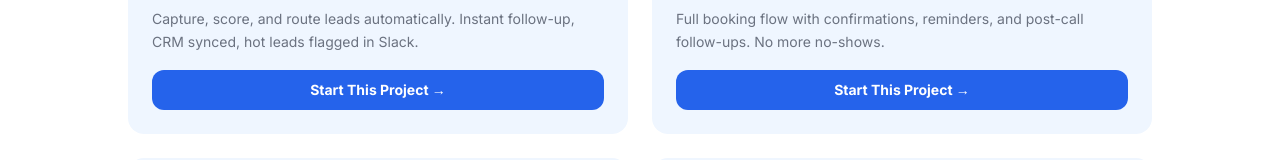
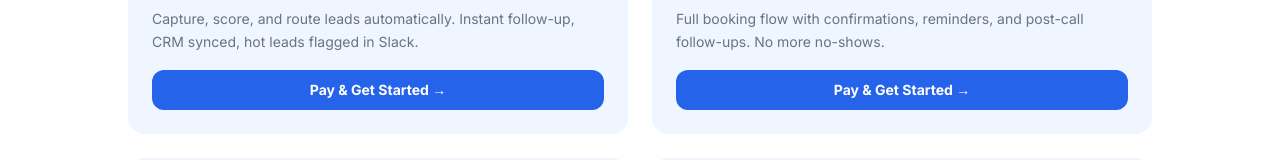
Before and after one commit to dennymypenny/flowzone-ai, a Next.js app: page /pricing in a window 1280 px wide. Shown: the part 630-790 px from the top of the page. Built offline with nearby package versions, Linux system fonts and the light colour scheme.

Commit message:
feat: pricing buttons link to Venmo with pre-filled amount and service

```diff
--- a/src/app/pricing/page.tsx
+++ b/src/app/pricing/page.tsx
@@ -7,16 +7,16 @@ export const metadata: Metadata = {
 };
 
 const services = [
-  { icon: "🎯", name: "Lead Intake & CRM Automation", price: "$997", desc: "Capture, score, and route leads automatically. Instant follow-up, CRM synced, hot leads flagged in Slack." },
-  { icon: "📅", name: "Appointment Booking & Reminders", price: "$797", desc: "Full booking flow with confirmations, reminders, and post-call follow-ups. No more no-shows." },
-  { icon: "🤖", name: "Customer Support Triage", price: "$1,197", desc: "AI reads, classifies, and routes every ticket. Instant customer acknowledgements and escalation triggers." },
-  { icon: "📊", name: "Automated Reporting & Dashboards", price: "$1,297", desc: "Weekly KPI reports delivered to your inbox or Slack — automatically. No manual data pulling." },
-  { icon: "💳", name: "Invoice & Payment Workflows", price: "$897", desc: "Auto-generate invoices, send reminders, sync with your accounting software when payment lands." },
-  { icon: "✍️", name: "Content Repurposing Automation", price: "$897", desc: "Turn one piece of content into social posts, newsletters, and clips across every platform." },
-  { icon: "📧", name: "Email Nurture Sequences", price: "$797", desc: "Behavior-triggered email flows that send the right message at the right time, on autopilot." },
-  { icon: "🔗", name: "Custom API & Tool Integrations", price: "$1,097", desc: "Connect any two tools that don't talk to each other. Webhooks, middleware, real-time sync." },
-  { icon: "🌐", name: "Website or Portfolio", price: "$497", desc: "Clean, fast, professional site built and deployed. Perfect for agencies, freelancers, and small businesses." },
-  { icon: "🤔", name: "Custom Workflow", price: "$497+", desc: "Have something unique in mind? Tell us what you need and we'll build it." },
+  { icon: "🎯", name: "Lead Intake & CRM Automation", price: "$997", amount: "997", note: "Lead+Intake+%26+CRM+Automation", desc: "Capture, score, and route leads automatically. Instant follow-up, CRM synced, hot leads flagged in Slack." },
+  { icon: "📅", name: "Appointment Booking & Reminders", price: "$797", amount: "797", note: "Appointment+Booking+%26+Reminders", desc: "Full booking flow with confirmations, reminders, and post-call follow-ups. No more no-shows." },
+  { icon: "🤖", name: "Customer Support Triage", price: "$1,197", amount: "1197", note: "Customer+Support+Triage", desc: "AI reads, classifies, and routes every ticket. Instant customer acknowledgements and escalation triggers." },
+  { icon: "📊", name: "Automated Reporting & Dashboards", price: "$1,297", amount: "1297", note: "Automated+Reporting+%26+Dashboards", desc: "Weekly KPI reports delivered to your inbox or Slack — automatically. No manual data pulling." },
+  { icon: "💳", name: "Invoice & Payment Workflows", price: "$897", amount: "897", note: "Invoice+%26+Payment+Workflows", desc: "Auto-generate invoices, send reminders, sync with your accounting software when payment lands." },
+  { icon: "✍️", name: "Content Repurposing Automation", price: "$897", amount: "897", note: "Content+Repurposing+Automation", desc: "Turn one piece of content into social posts, newsletters, and clips across every platform." },
+  { icon: "📧", name: "Email Nurture Sequences", price: "$797", amount: "797", note: "Email+Nurture+Sequences", desc: "Behavior-triggered email flows that send the right message at the right time, on autopilot." },
+  { icon: "🔗", name: "Custom API & Tool Integrations", price: "$1,097", amount: "1097", note: "Custom+API+%26+Tool+Integrations", desc: "Connect any two tools that don't talk to each other. Webhooks, middleware, real-time sync." },
+  { icon: "🌐", name: "Website or Portfolio", price: "$497", amount: "497", note: "Website+or+Portfolio", desc: "Clean, fast, professional site built and deployed. Perfect for agencies, freelancers, and small businesses." },
+  { icon: "🤔", name: "Custom Workflow", price: "$497+", amount: "497", note: "Custom+Workflow", desc: "Have something unique in mind? Tell us what you need and we'll build it." },
 ];
 
 export default function Pricing() {
@@ -51,12 +51,14 @@ export default function Pricing() {
                 <span className="text-xl font-black text-blue-600 shrink-0">{s.price}</span>
               </div>
               <p className="text-sm text-gray-500 leading-relaxed">{s.desc}</p>
-              <Link
-                href="/intake"
+              <a
+                href={`https://venmo.com/u/flowzoneautomation?txn=pay&amount=${s.amount}&note=FlowZone+AI+-+${s.note}`}
+                target="_blank"
+                rel="noopener noreferrer"
                 className="mt-auto inline-block text-center bg-blue-600 text-white font-bold text-sm px-5 py-2.5 rounded-xl hover:bg-blue-700 transition-colors"
               >
-                Start This Project →
-              </Link>
+                Pay & Get Started →
+              </a>
             </div>
           ))}
         </div>
@@ -67,7 +69,7 @@ export default function Pricing() {
         <div className="max-w-3xl mx-auto bg-white rounded-3xl border border-blue-100 p-10 text-center shadow-sm">
           <div className="text-4xl mb-4">💼</div>
           <h2 className="text-2xl font-black text-gray-900 mb-3">Need more than one?</h2>
-          <p className="text-gray-500 mb-6">Bundle 2 or more automations and we'll work out a custom package price. Tell us what you need and we'll send a combined proposal.</p>
+          <p className="text-gray-500 mb-6">Bundle 2 or more automations and we&apos;ll work out a custom package price. Tell us what you need and we&apos;ll send a combined proposal.</p>
           <Link href="/intake" className="inline-block bg-blue-600 text-white font-bold px-8 py-4 rounded-xl hover:bg-blue-700 transition-colors">
             Get a Bundle Quote →
           </Link>
@@ -78,7 +80,7 @@ export default function Pricing() {
       <section className="py-20 px-6 bg-blue-600">
         <div className="max-w-3xl mx-auto text-center">
           <h2 className="text-4xl font-black text-white mb-4">Not sure which one you need?</h2>
-          <p className="text-blue-200 text-lg mb-8">Tell us what you're dealing with and we'll recommend the right solution — no commitment required.</p>
+          <p className="text-blue-200 text-lg mb-8">Tell us what you&apos;re dealing with and we&apos;ll recommend the right solution — no commitment required.</p>
           <Link href="/intake" className="bg-white text-blue-600 font-bold px-8 py-4 rounded-xl hover:bg-blue-50 transition-colors inline-block">
             Talk to Us First →
           </Link>
```
